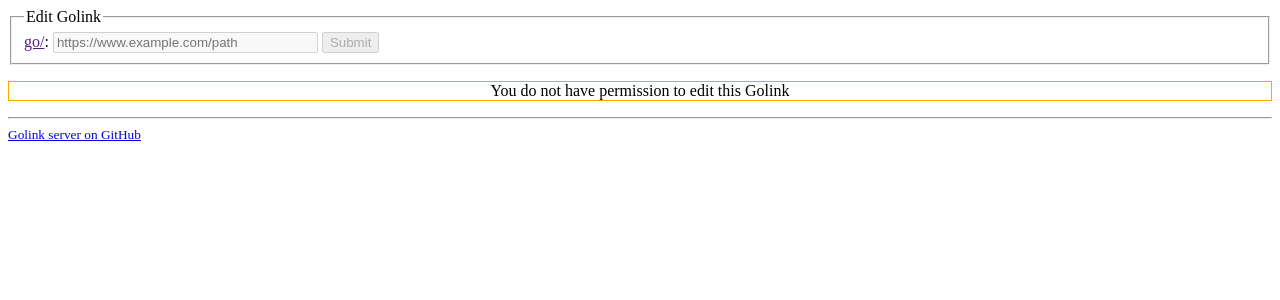
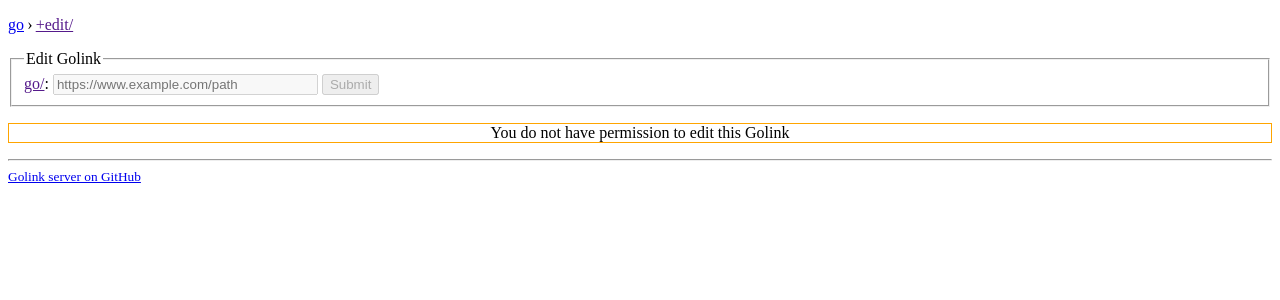
Before and after one commit to dcoles/golink, a Python web app: template golink/templates/edit.html in a window 1280 px wide. Shown: the top 300 px of the page. Run offline with Jinja, Linux system fonts and the light colour scheme; the template is opened without the code that fills it, so the values that code supplies are empty.

Commit message:
Add navigation breadcrumbs.

```diff
--- a/golink/templates/base.html
+++ b/golink/templates/base.html
@@ -6,10 +6,14 @@
   <title>{% block title %}Golink{% endblock %}</title>
   <style>
     .warning { border: solid 1px orange; text-align: center; }
+    ul.breadcrumb { padding: 0; list-style: none; }
+    ul.breadcrumb li { display: inline; }
+    ul.breadcrumb li+li:before { padding: 0.2em; content: "\0203a"; }
     #footer { font-size: smaller; }
   </style>
 </head>
 <body>
+  <div id="header"><ul class="breadcrumb"><li><a href="/">go</a></li>{% block breadcrumb %}{% endblock %}</ul></div>
   <div id="context">{% block content %}{% endblock %}</div>
   <hr>
   <div id="footer"><a href="https://github.com/dcoles/golink" rel="noreferrer">Golink server on GitHub</a></div>
--- a/golink/templates/create.html
+++ b/golink/templates/create.html
@@ -1,6 +1,8 @@
 {% extends "base.html" %}
 
-{% block title %}Golink - Create go/{{ name }}{% endblock %}
+{% block title %}Golink - go/+edit/{{ name }}{% endblock %}
+
+{% block breadcrumb %}<li><a href="{{ url('edit', name=name) }}">+edit/{{ name }}</a></li>{% endblock %}
 
 {% block content %}
   {{ go.form(name, legend="Create Golink", disabled=not auth.can_create()) }}
--- a/golink/templates/edit.html
+++ b/golink/templates/edit.html
@@ -1,6 +1,8 @@
 {% extends "base.html" %}
 
-{% block title %}Golink - Edit go/{{ golink.name }}{% endblock %}
+{% block title %}Golink - go/+edit/{{ golink.name }}{% endblock %}
+
+{% block breadcrumb %}<li><a href="{{ url('edit', name=golink.name) }}">+edit/{{ golink.name }}</a></li>{% endblock %}
 
 {% block content %}
   {{ go.form(golink.name, golink.url, golink.owner, legend="Edit Golink", disabled=not auth.can_edit(golink)) }}
```
